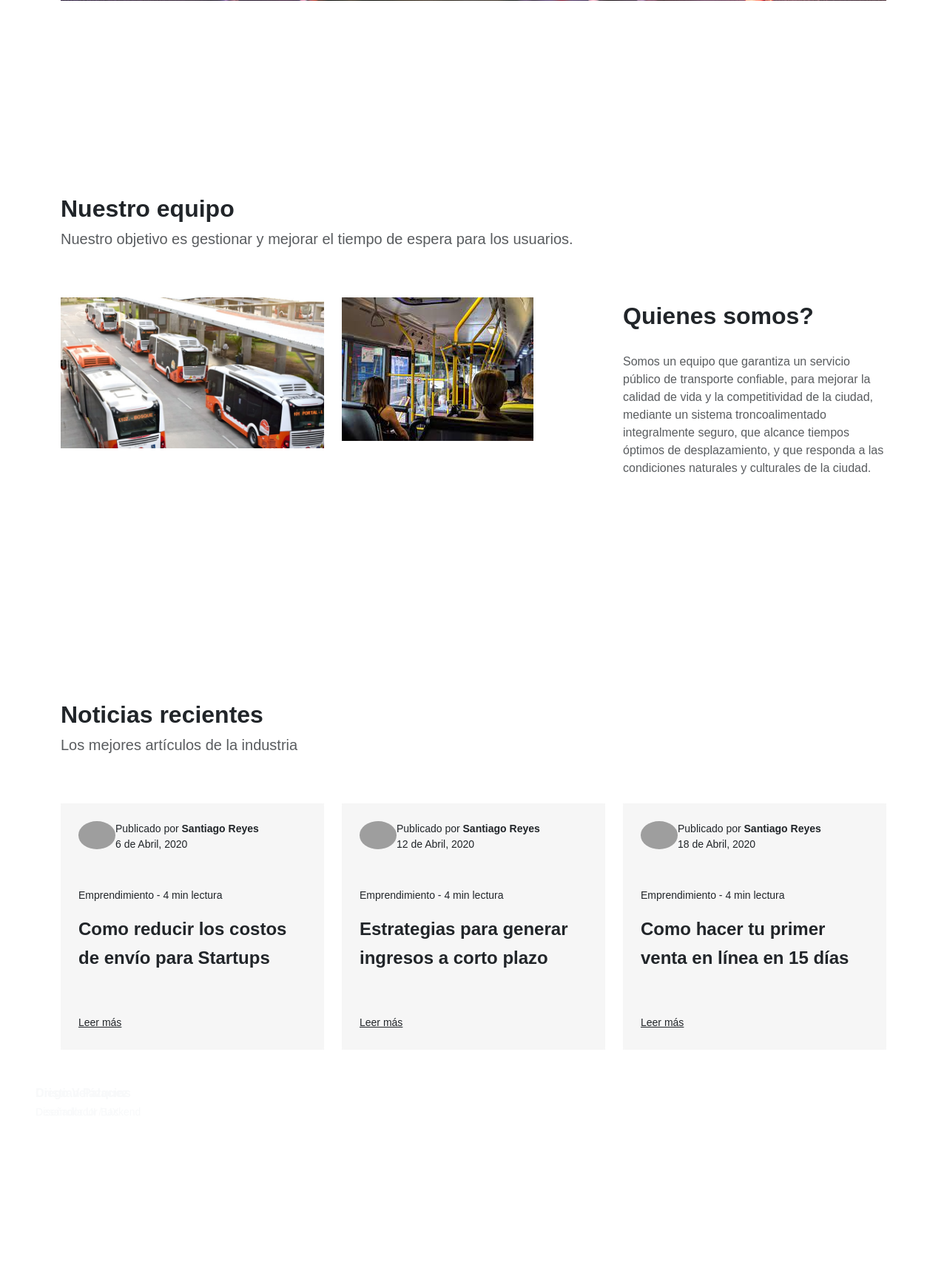
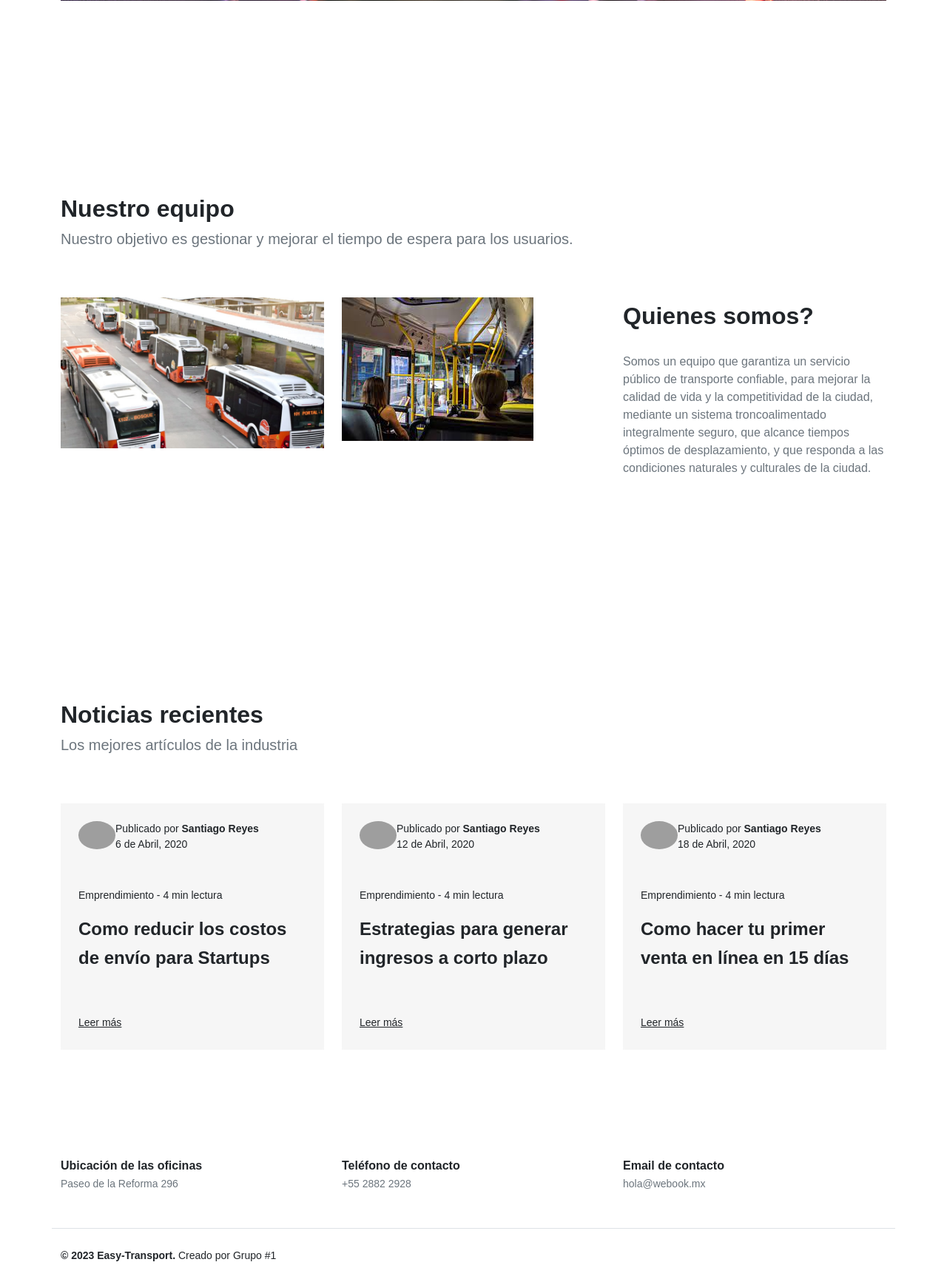
Before and after one commit to qwerjesus/Easy_Transport, a Django app: page / in a window 1280 px wide. Shown: the part 1253-2986 px from the top of the page at 74% size. Before the commit the page ends 2816 px from the top, so only its background shows below. Run offline with Django 4.2, Linux system fonts and the light colour scheme; some libraries are stand-ins or nearby versions; grey boxes are pictures that could not be loaded.

Commit message:
PestanaInicio

```diff
--- a/templates/home.html
+++ b/templates/home.html
@@ -6,9 +6,9 @@
     <meta http-equiv="X-UA-Compatible" content="IE=edge">
     <meta name="viewport" content="width=device-width, initial-scale=1.0">
     <link rel="stylesheet" href="{% static 'css/bootstrap.min.css' %}">
-    <link rel="stylesheet" href="{% static 'js/bootstrap.min.css' %}">
     <link rel="stylesheet" href="{% static 'css/styles.css' %}">
-    <script src="{% static 'js/popper.min.js' %}"></script>
+    <script src="https://cdn.jsdelivr.net/npm/@popperjs/core@2.11.7/dist/umd/popper.min.js" integrity="sha384-zYPOMqeu1DAVkHiLqWBUTcbYfZ8osu1Nd6Z89ify25QV9guujx43ITvfi12/QExE" crossorigin="anonymous"></script>
+    <script src="https://cdn.jsdelivr.net/npm/bootstrap@5.3.0-alpha3/dist/js/bootstrap.min.js" integrity="sha384-Y4oOpwW3duJdCWv5ly8SCFYWqFDsfob/3GkgExXKV4idmbt98QcxXYs9UoXAB7BZ" crossorigin="anonymous"></script>
     {% comment %} GOOGLE FONTS {% endcomment %}
     <link rel="preconnect" href="https://fonts.googleapis.com">
     <link rel="preconnect" href="https://fonts.gstatic.com" crossorigin>
@@ -55,26 +58,18 @@
       </button>
     </div>
   </section>
-<section class="py-6 bg-light">
+<section class="py-6 bg-light" id = "conocenos">
     <div class="container">
       <h2 class="mb-0">Nuestro equipo</h2>
       <p class="lead text-muted mb-5">Nuestro objetivo es gestionar y mejorar el tiempo de espera para los usuarios.</p>
     <div class="row">
       <div class="col-lg-4">
         <div class="my-3">
-        <div class="position-absolute member-info text-light">
-          <h6 class="mb-0">Diego Velázquez</h6>
-          <small>Diseñador UI / UX</small>
-        </div>
         <img src="{%static 'img/tras.jpeg' %}" class="img-fluid" alt="https://unsplash.com/@brokenlenscap">
         </div>
       </div>
       <div class="col-lg-4">
         <div class="my-3">
-        <div class="position-absolute member-info text-light">
-          <h6 class="mb-0">Cristian Palacios</h6>
-          <small>Desarrollador Backend</small>
-        </div>
         <img src="{%static 'img/tras1.jpeg' %}" class="img-fluid" alt="img">
         </div>
       </div>
@@ -88,7 +83,7 @@
     </div>
   </section>
 
-  <section class="py-6 bg-light">
+  <section class="py-6 bg-light" id="Noticias">
     <div class="container">
       <h2 class="mb-0">Noticias recientes</h2>
       <p class="lead text-muted mb-5">Los mejores artículos de la industria</p>
@@ -156,6 +151,42 @@
       </div>
     </div>
   </section>
-
+  <footer class="bg-light " id="footer">
+    <div class="container">
+      <div class="row">
+        <div class="col-lg-4">
+          <div class="mb-5">
+            <h6 class="mb-0">Ubicación de las oficinas</h6>
+            <small class="text-muted">Paseo de la Reforma 296</small>
+          </div>
+        </div>
+        <div class="col-lg-4">
+          <div class="mb-5">
+            <h6 class="mb-0">Teléfono de contacto</h6>
+            <small class="text-muted">+55 2882 2928</small>
+          </div>
+        </div>
+        <div class="col-lg-4">
+          <div class="mb-5">
+            <h6 class="mb-0">Email de contacto</h6>
+            <small class="text-muted">hola@webook.mx</small>
+          </div>
+        </div>
+      </div>
+      <div class="row border-top py-4">
+        <div class="col-lg-6">
+          <small><span class="font-weight-bold">© 2023 Easy-Transport.</span> Creado por Grupo #1</small>
+        </div>
+        <div class="col-lg-6 text-right">
+          <ul class="list-inline mb-0">
+            <li class="list-inline-item mr-4"><a href="#" class="text-dark lead"><i class="icon ion-logo-instagram"></i></a></li>
+            <li class="list-inline-item mr-4"><a href="#" class="text-dark lead"><i class="icon ion-logo-facebook"></i></a></li>
+            <li class="list-inline-item mr-4"><a href="#" class="text-dark lead"><i class="icon ion-logo-linkedin"></i></a></li>
+            <li class="list-inline-item"><a href="#" class="text-dark lead"><i class="icon ion-logo-twitter"></i></a></li>
+          </ul>
+        </div>
+      </div>
+      </div>
+    </footer>
 </body>
 </html>
```
Also changed, not shown: other parts of templates/home.html (+6 -3 lines).
